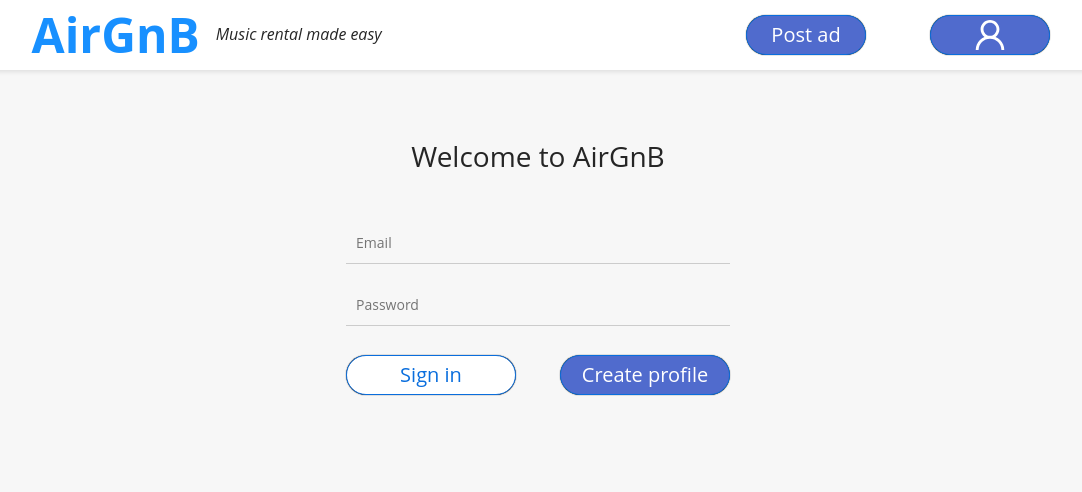
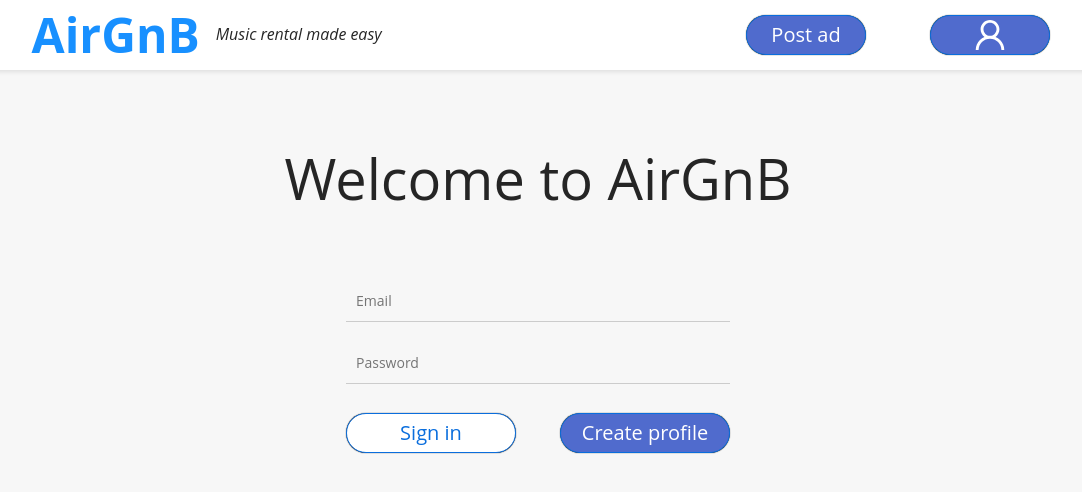
Before and after one commit to leo-dao/AirGnB, a React (Create React App) app in the folder root/frontend/: page /sign-in in a window 1280 px wide. Shown: the top 492 px of the page, without its empty margins (102-1184 px from the left). Built offline with nearby package versions, Linux system fonts and the light colour scheme.

Commit message:
Minor changes

```diff
--- a/root/frontend/src/components/Atoms/Input/index.tsx
+++ b/root/frontend/src/components/Atoms/Input/index.tsx
@@ -12,6 +12,10 @@ const StyledInput = styled.input`
     border: none;
     outline: none;
     border-bottom: 1px solid #ccc;
+    &:hover{
+        transition: all 0.3s ease-in-out;
+        border-color: #1eb5f0;
+    }
     &:focus {
         ::placeholder {
             transition: all 0.3s ease-in-out;
--- a/root/frontend/src/components/Molecules/Error/index.tsx
+++ b/root/frontend/src/components/Molecules/Error/index.tsx
@@ -23,7 +23,7 @@ const Error = (props: Props) => {
                 subTitle={props.msg || defaultMsg} />
             <div >
                 <Button
-                    goTo="/"
+                    onClick={() => window.location.href = '/'}
                     text="Back Home"
                 />
             </div>
--- a/root/frontend/src/components/Molecules/FileSubmit/index.tsx
+++ b/root/frontend/src/components/Molecules/FileSubmit/index.tsx
@@ -33,7 +33,7 @@ const FileList = styled.div.attrs((props: FileInputProps) => (props))`
     `
 
 interface FileInputProps {
-    disabled: boolean;
+    disabled?: boolean;
     fileNames: String[];
     onChange: (e: any) => void;
 }
--- a/root/frontend/src/components/Molecules/Login/index.tsx
+++ b/root/frontend/src/components/Molecules/Login/index.tsx
@@ -1,7 +1,4 @@
 import React from "react";
-import Button from "../../Atoms/Button";
-import SignIn from "../SignIn";
-import Register from "../Register";
 import styled from "styled-components";
 
 const Container = styled.div`
@@ -12,6 +9,11 @@ const Container = styled.div`
     gap: 20px;
 `
 
+const StyledHeader = styled.h1`
+    font-size: 4em;
+`
+
+
 interface LoginProps {
     form: React.ReactNode;
 }
@@ -20,7 +22,7 @@ const Login = (props: LoginProps) => {
 
     return (
         <Container>
-            <h1>Welcome to AirGnB</h1>
+            <StyledHeader>Welcome to AirGnB</StyledHeader>
             {props.form}
         </Container>
     )
```
Also changed, not shown: 1 other file (tests, documents, lock files or other folders).
